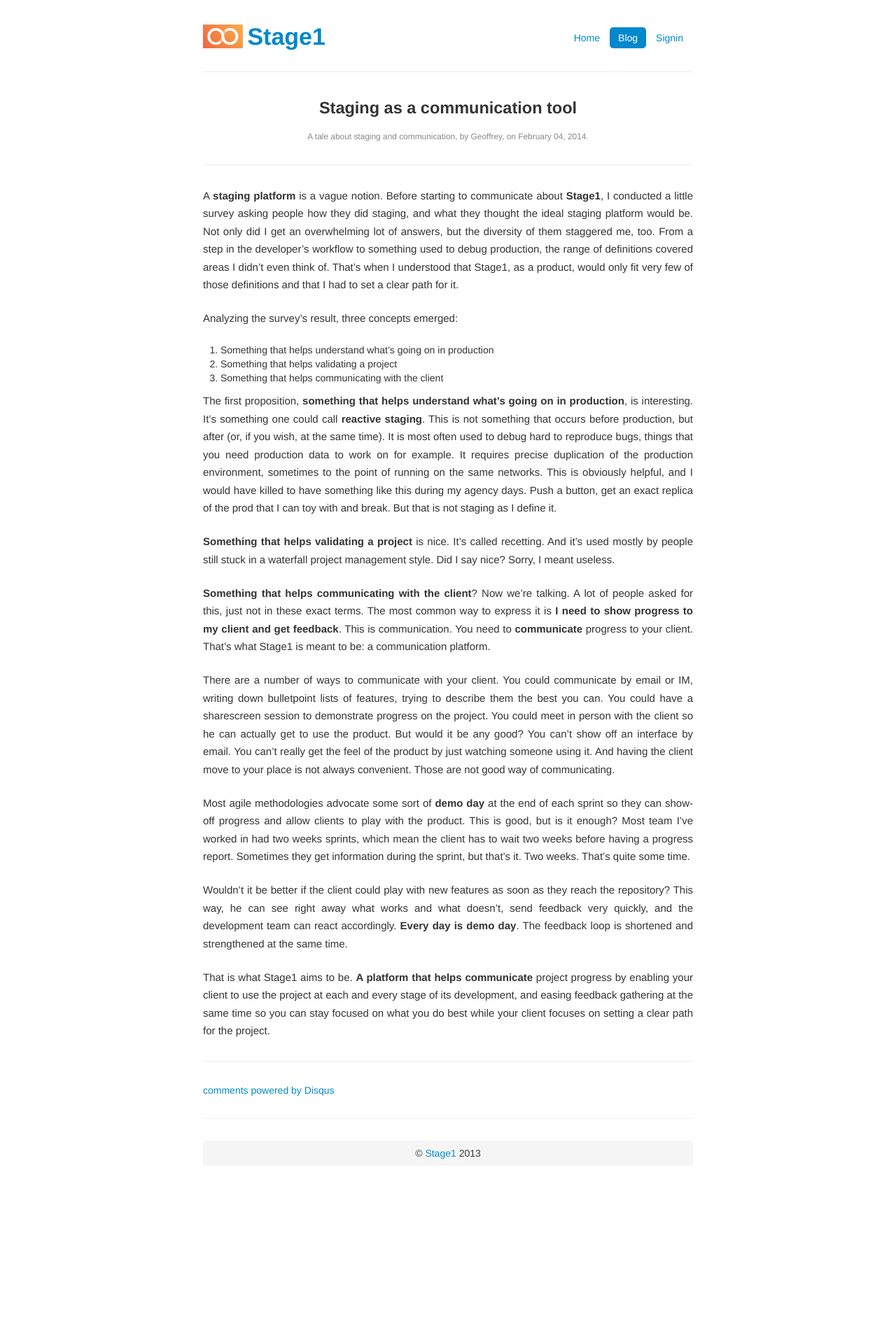
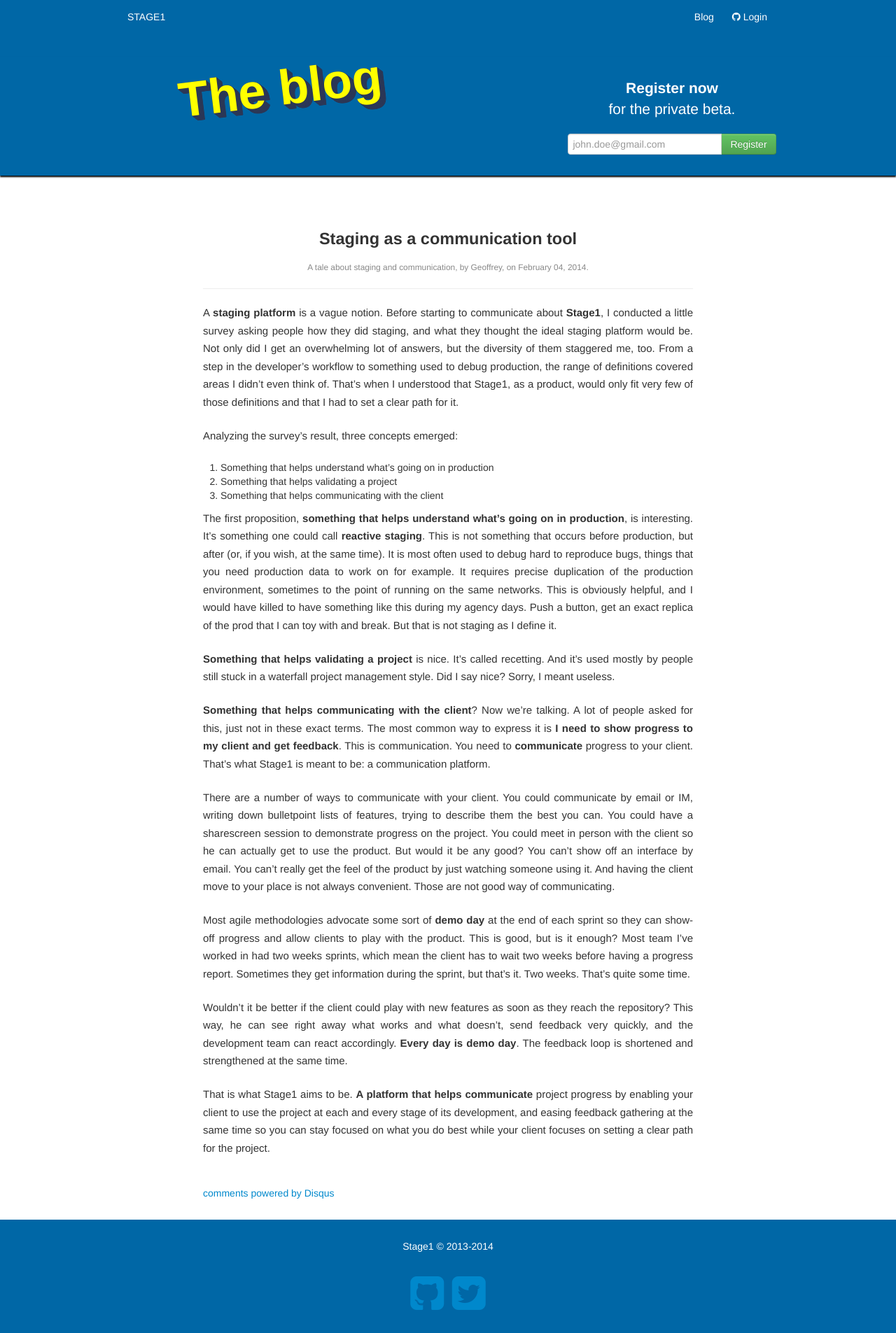
Before and after one commit to pborreli/blog-2, a Jekyll site: the page built from _posts/2014-02-04-staging-as-a-communication-tool.md, in a window 1280 px wide. Shown: the whole page at 70% size. Built offline with Jekyll 4.4.1, drawn with Linux system fonts in a browser that asks for light colours; comment, search, counter and statistics services are not loaded; before the commit the page ends 1726 px from its top, so only the background shows below that.

Commit message:
updated design

```diff
--- a/_layouts/post.html
+++ b/_layouts/post.html
@@ -2,17 +2,51 @@
 <html lang="en">
 <head>
     <meta charset="utf-8">
-        <title>{{ page.title }} - Stage1 / Blog</title>
+    <title>Stage1 / Blog</title>
     <link rel="stylesheet" href="{{ site.baseurl }}/assets/css/vendor/bootstrap.css" />
     <link rel="stylesheet" href="{{ site.baseurl }}/assets/css/vendor/font-awesome.css" />
     <link rel="stylesheet" href="{{ site.baseurl }}/assets/css/public.css" />
     <link rel="stylesheet" href="{{ site.baseurl }}/assets/css/blog.css" />
 </head>
 
+
 <body>
+
+    <div class="row-fluid masthead">
+        <div class="container">
+            <ul class="nav nav-pills pull-right">
+                <li><a href="/blog/">Blog</a></li>
+                <li><a href="/login/github"><i class="fa fa-github"></i> Login</a></li>
+            </ul>
+
+            <ul class="nav nav-pills">
+                <li><a href="/">STAGE1</a></li>
+            </ul>
+        </div>
+    </div>
+
+    <div class="row-fluid jumbotron">
+        <div class="container">
+            <div class="span6">
+                <h2><a href="/blog/">The blog</a></h2>
+            </div>
+
+            <div class="span4 offset2 beta-register">
+
+                <p class="lead"><strong>Register now</strong><br /> for the private beta.</p>
+
+                <form method="post" action="/beta">
+                    <div class="input-append">
+                        <input type="text" name="email" placeholder="john.doe@gmail.com" />
+                        <button class="btn btn-success">Register</button>
+                    </div>
+                </form>
+
+            </div>
+        </div>
+    </div>
+
     <div class="container-narrow">
-
-            {% include navigation.html %}
 
             <h3 class="post-title">{{ page.title }}</h3>
 
@@ -31,8 +65,6 @@
 
             {% if page.comments %}
 
-            <hr />
-
             <div id="disqus_thread"></div>
             <script type="text/javascript">
                 /* * * CONFIGURATION VARIABLES: EDIT BEFORE PASTING INTO YOUR WEBPAGE * * */
@@ -50,7 +82,16 @@
 
             {% endif %}
 
-            {% include footer.html %}
-        </div> <!-- /container -->
+    </div>
+
+    <div class="row-fluid footer">
+        <div class="container">
+            <p>Stage1 &copy; 2013-2014</p>
+            <br />
+            <a href="https://github.com/stage1"><i class="fa fa-github-square fa-4x"></i></a>
+            &nbsp;
+            <a href="https://twitter.com/stage1hq"><i class="fa fa-twitter-square fa-4x"></i></a>
+        </div>
+    </div>
 </body>
 </html>
--- a/_posts/2014-02-04-staging-as-a-communication-tool.md
+++ b/_posts/2014-02-04-staging-as-a-communication-tool.md
@@ -2,7 +2,7 @@
 layout: post
 title: Staging as a communication tool
 publish: true
-tags: staging communication
+tags: [staging, communication]
 category: stage1
 comments: true
 ---
--- a/assets/css/public.css
+++ b/assets/css/public.css
@@ -1,61 +1,90 @@
 body {
-  padding-top: 20px;
-  padding-bottom: 40px;
+  padding-top: 0px;
 }
 
-h3 img {
-  height: 34px;
+h1 a:hover {
+  text-decoration: none;
 }
 
-h3 span {
-  vertical-align: middle;
-  font-size: 34px;
+#get-on-stage {
+  text-align: center;
 }
 
-h3 a:hover {
-  text-decoration: none;
+.post-content {
+  margin-bottom: 3em;
+}
+
+.masthead {
+  color: white;
+  background-color: #0067A6;
 }
 
 .masthead ul {
   margin-top: 7px;
 }
 
-/* Custom container */
-.container-narrow {
-  margin: 0 auto;
-  max-width: 700px;
-}
-.container-narrow > hr {
-  margin: 30px 0;
+.masthead .nav a {
+  color: white;
 }
 
-/* Main marketing message and sign up button */
-.jumbotron {
-  margin: 60px 0;
+.masthead .nav a:hover {
+  background-color: #0088cc;
+}
+
+.footer {
   text-align: center;
 }
-.jumbotron h1 {
-  font-size: 72px;
-  line-height: 1;
+
+.container {
+  width: 940px;
 }
 
-.jumbotron .btn {
-  width: 210px;
-  padding: 14px 24px;
+.jumbotron {
+  box-shadow: 0px 2px 2px 0px black;
+  margin-bottom: 5em;
 }
 
-.jumbotron .btn-large {
-  font-size: 31px;
-  padding: 14px 24px;
+.jumbotron, .footer {
+  /*padding: 3em 0;*/
+  background-color: #0067A6;
+  color: white;
 }
 
-.jumbotron .btn-large {
-  font-weight: bold;
+.footer {
+  margin-top: 2em;
+  padding: 2em 0;
 }
 
-.jumbotron .btn-large small {
-  font-size: 12px;
-  font-weight: normal;
+.jumbotron h2 a {
+  color: yellow;
+}
+
+.jumbotron h2 a:hover {
+  text-decoration: none;
+}
+
+.jumbotron h2 {
+  text-align: center;
+  color: yellow;
+  text-rendering: optimizeLegibility;
+  text-shadow: 0 0.005em #2d3958, 0.005em 0 #2d3958, 0.005em 0.01em #2d3958, 0.01em 0.005em #2d3958, 0.01em 0.015em #2d3958, 0.015em 0.01em #2d3958, 0.015em 0.02em #2d3958, 0.02em 0.015em #2d3958, 0.02em 0.025em #2d3958, 0.025em 0.02em #2d3958, 0.025em 0.03em #2d3958, 0.03em 0.025em #2d3958, 0.03em 0.035em #2d3958, 0.035em 0.03em #2d3958, 0.035em 0.04em #2d3958, 0.04em 0.035em #2d3958, 0.04em 0.045em #2d3958, 0.045em 0.04em #2d3958, 0.045em 0.05em #2d3958, 0.05em 0.045em #2d3958, 0.05em 0.055em #2d3958, 0.055em 0.05em #2d3958, 0.055em 0.06em #2d3958, 0.06em 0.055em #2d3958, 0.06em 0.065em #2d3958, 0.065em 0.06em #2d3958, 0.065em 0.07em #2d3958, 0.07em 0.065em #2d3958, 0.07em 0.075em #2d3958, 0.075em 0.07em #2d3958, 0.075em 0.08em #2d3958, 0.08em 0.075em #2d3958, 0.08em 0.085em #2d3958, 0.085em 0.08em #2d3958, 0.085em 0.09em #2d3958, 0.09em 0.085em #2d3958, 0.09em 0.095em #2d3958, 0.095em 0.09em #2d3958, 0.095em 0.1em #2d3958, 0.1em 0.095em #2d3958, 0.1em 0.105em #2d3958, 0.105em 0.1em #2d3958, 0.105em 0.11em #2d3958, 0.11em 0.105em #2d3958;
+  -webkit-transform: rotate(-7deg);
+  -moz-transform: rotate(-7deg);
+  -ms-transform: rotate(-7deg);
+  transform: rotate(-7deg);
+  line-height: 1em;
+  margin-bottom: 0.7em;
+  font-size: 5em;
+}
+
+.beta-register {
+  margin-top: 30px;
+  text-align: center;
+}
+
+.subline {
+  text-align: center;
+  margin-top: 4em;
 }
 
 /* Supporting marketing content */
@@ -67,10 +96,37 @@
   padding: 0px 35px;
 }
 
-.marketing p + h4 {
-  margin-top: 28px;
+.marketing h4 {
+  padding-left: 65px;
 }
 
 .marketing p {
   text-align: justify;
+  margin-bottom: 3em;
 }
+
+.marketing p > i {
+  float: left;
+  padding-right: 20px;
+  color: #0088cc;
+  min-width: 45px;
+  text-align: center;
+}
+
+.container-narrow {
+  width: 700px;
+  margin: auto;
+}
+
+.site-error {
+  overflow: hidden;
+}
+
+.status-code {
+  float: right;
+  font-size: 10em;
+  font-weight: bolder;
+  opacity: 0.5;
+  padding-left: 12pt;
+  margin-bottom: 12pt;
+}
```
Also changed, not shown: _drafts/more-build-capacity-dockerfiles-opensource.md (renamed from _posts/2014-04-26-more-build-capacity-dockerfiles-opensource.md, +1 -2 lines), _layouts/base.html (+47 -7 lines), _posts/2013-12-09-what-can-stage-1-do-for-me-and-how.md (+1 -1 lines). Lines whose indentation alone changed are shown as unchanged.
